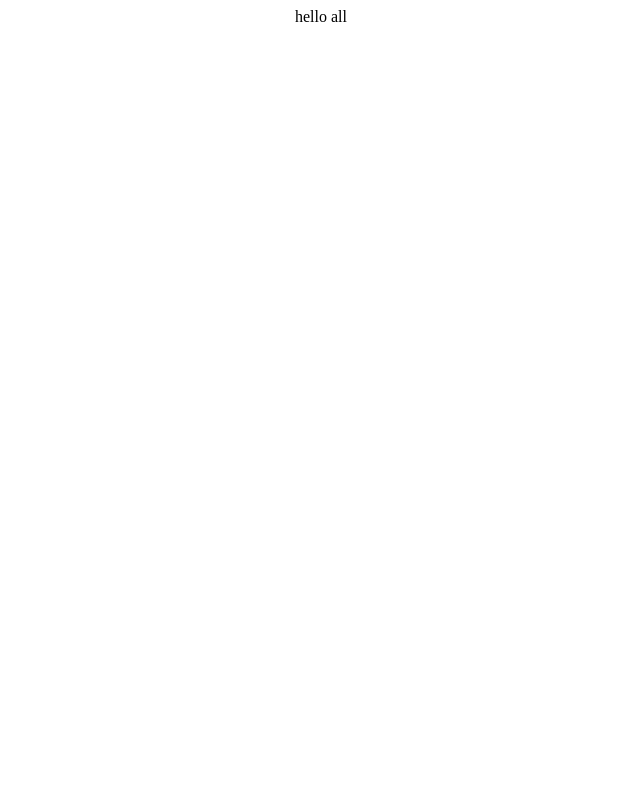
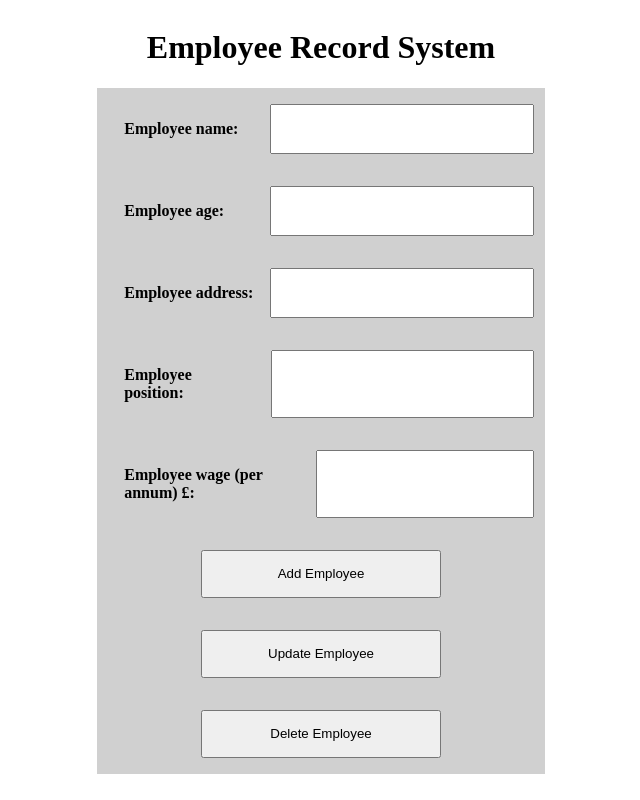
Before and after one commit to tom-williams26/employee-record-CRUD-application, a React (Create React App) app in the folder client/: page / in a window 1280 px wide. Shown: the whole page, without its empty margins (319-959 px from the left). Built offline with nearby package versions, Linux system fonts and the light colour scheme.

Commit message:
user interface design

```diff
--- a/client/src/App.css
+++ b/client/src/App.css
@@ -1,3 +1,42 @@
 .App {
-  text-align: center;
+  display: flex;
+  flex-direction: column;
+  justify-content: center;
+  align-items: center;
 }
+
+.employee-entry {
+  display: flex;
+  flex-direction: column;
+  justify-content: space-between;
+  align-items: center;
+  background-color: rgba(172, 172, 172, 0.568);
+  width: 35vw;
+}
+.employee-entry .record {
+  width: 95%;
+
+  display: flex;
+  justify-content: space-between;
+  /* background-color: blue; */
+  padding: 1rem 0;
+}
+.employee-entry .record label {
+  padding: 1rem;
+  font-size: 1rem;
+  font-weight: 600;
+}
+
+.employee-entry input {
+  width: 60%;
+  font-size: 1rem;
+  /* background-color: aqua; */
+}
+.employee-entry button {
+  width: 15rem;
+  height: 3rem;
+  margin: 1rem 0;
+}
+.employee-entry button:hover {
+  cursor: pointer;
+}
--- a/client/src/App.js
+++ b/client/src/App.js
@@ -1,7 +1,38 @@
 import './App.css';
 
 function App() {
-  return <div className="App">hello all</div>;
+  return (
+    <div className="App">
+      <div>
+        <h1>Employee Record System</h1>
+      </div>
+      <div className="employee-entry">
+        <div className="record">
+          <label>Employee name:</label>
+          <input type="text" />
+        </div>
+        <div className="record">
+          <label>Employee age:</label>
+          <input type="number" />
+        </div>
+        <div className="record">
+          <label>Employee address:</label>
+          <input type="text" />
+        </div>
+        <div className="record">
+          <label>Employee position:</label>
+          <input type="text" />
+        </div>
+        <div className="record">
+          <label>Employee wage (per annum) £:</label>
+          <input type="number" />
+        </div>
+        <button>Add Employee</button>
+        <button>Update Employee</button>
+        <button>Delete Employee</button>
+      </div>
+    </div>
+  );
 }
 
 export default App;
```
